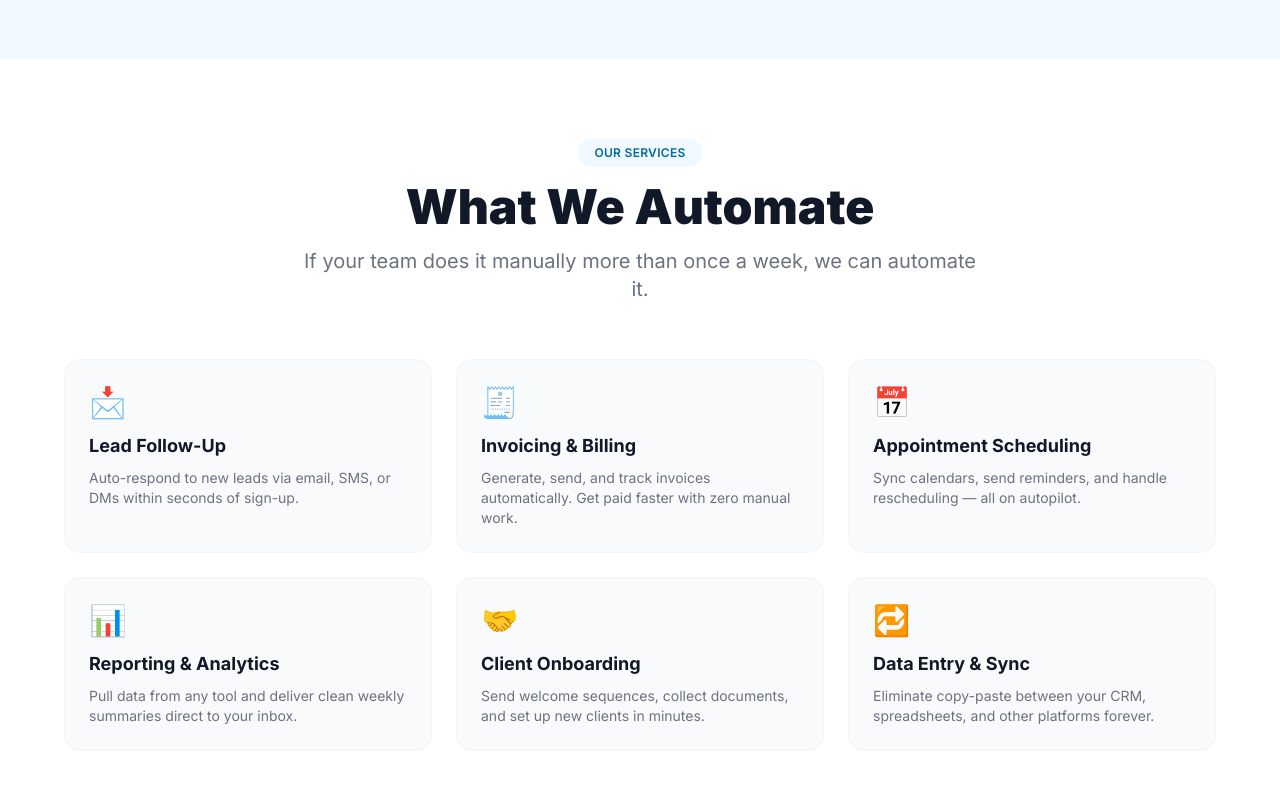
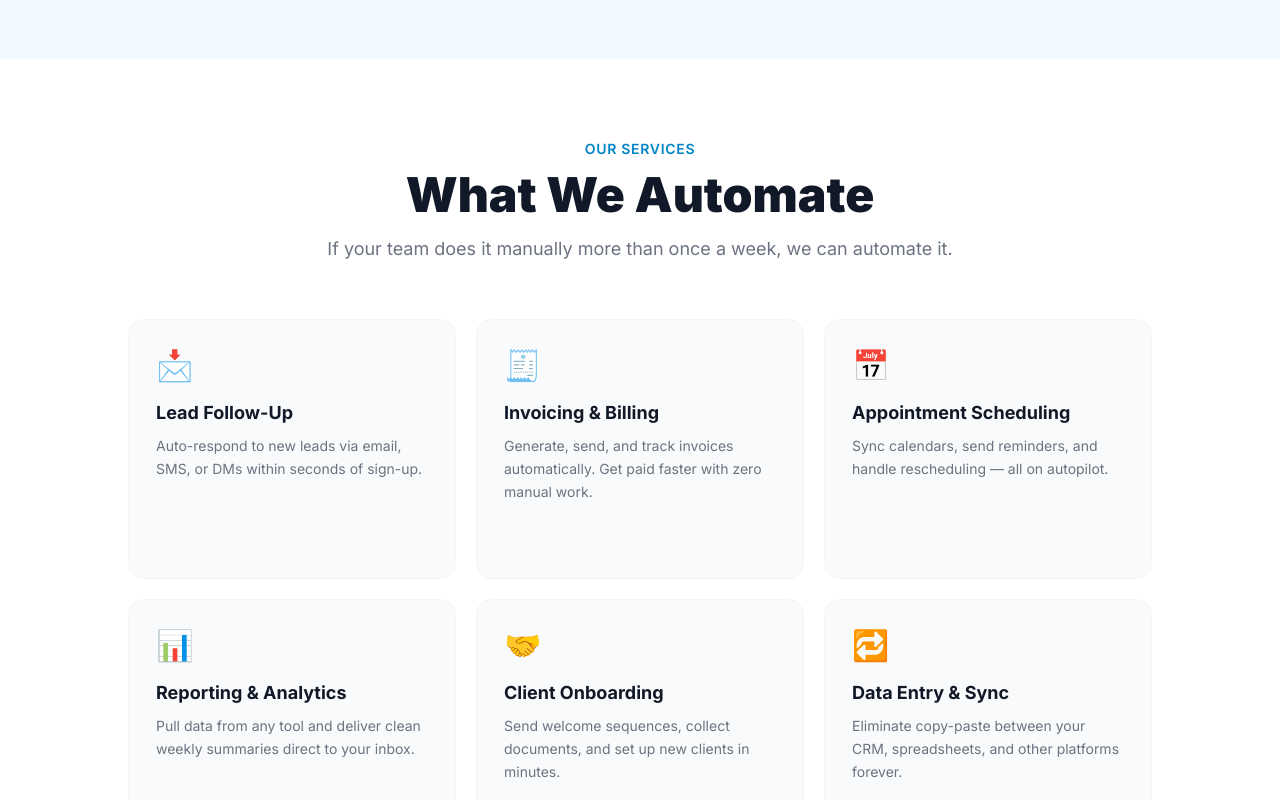
Before and after one commit to dennymypenny/flowzone-ai, a Next.js app: page / in a window 1280 px wide. Shown: the part 2320-3120 px from the top of the page. Built offline with nearby package versions, Linux system fonts and the light colour scheme.

Commit message:
Refactor services section to use ServiceCards component
Replaced the services section with a ServiceCards component for better modularity.

```diff
--- a/src/app/page.tsx
+++ b/src/app/page.tsx
@@ -1,5 +1,6 @@
 import Link from "next/link";
 import DemoAnimation from "@/components/DemoAnimation";
+import ServiceCards from "@/components/ServiceCards";
 import type { Metadata } from "next";
 
 export const metadata: Metadata = {
@@ -126,53 +127,7 @@ export default function Home() {
       </section>
 
       {/* What we automate */}
-      <section className="bg-white py-20 px-6">
-        <div className="max-w-6xl mx-auto">
-          <div className="text-center mb-14">
-            <div className="inline-flex items-center gap-2 bg-sky-50 text-sky-700 text-xs font-semibold px-4 py-1.5 rounded-full mb-4 tracking-wide uppercase">
-              Our Services
-            </div>
-            <h2 className="text-4xl md:text-5xl font-black text-gray-900 mb-4">
-              What We Automate
-            </h2>
-            <p className="text-xl text-gray-500 max-w-2xl mx-auto">
-              If your team does it manually more than once a week, we can automate it.
-            </p>
-          </div>
-          <div className="grid sm:grid-cols-2 lg:grid-cols-3 gap-6">
-            <div className="bg-gray-50 rounded-2xl p-6 hover:bg-sky-50 transition-colors border border-gray-100">
-              <div className="text-3xl mb-3">📩</div>
-              <h3 className="font-bold text-gray-900 text-lg mb-2">Lead Follow-Up</h3>
-              <p className="text-gray-500 text-sm">Auto-respond to new leads via email, SMS, or DMs within seconds of sign-up.</p>
-            </div>
-            <div className="bg-gray-50 rounded-2xl p-6 hover:bg-sky-50 transition-colors border border-gray-100">
-              <div className="text-3xl mb-3">🧾</div>
-              <h3 className="font-bold text-gray-900 text-lg mb-2">Invoicing &amp; Billing</h3>
-              <p className="text-gray-500 text-sm">Generate, send, and track invoices automatically. Get paid faster with zero manual work.</p>
-            </div>
-            <div className="bg-gray-50 rounded-2xl p-6 hover:bg-sky-50 transition-colors border border-gray-100">
-              <div className="text-3xl mb-3">📅</div>
-              <h3 className="font-bold text-gray-900 text-lg mb-2">Appointment Scheduling</h3>
-              <p className="text-gray-500 text-sm">Sync calendars, send reminders, and handle rescheduling — all on autopilot.</p>
-            </div>
-            <div className="bg-gray-50 rounded-2xl p-6 hover:bg-sky-50 transition-colors border border-gray-100">
-              <div className="text-3xl mb-3">📊</div>
-              <h3 className="font-bold text-gray-900 text-lg mb-2">Reporting &amp; Analytics</h3>
-              <p className="text-gray-500 text-sm">Pull data from any tool and deliver clean weekly summaries direct to your inbox.</p>
-            </div>
-            <div className="bg-gray-50 rounded-2xl p-6 hover:bg-sky-50 transition-colors border border-gray-100">
-              <div className="text-3xl mb-3">🤝</div>
-              <h3 className="font-bold text-gray-900 text-lg mb-2">Client Onboarding</h3>
-              <p className="text-gray-500 text-sm">Send welcome sequences, collect documents, and set up new clients in minutes.</p>
-            </div>
-            <div className="bg-gray-50 rounded-2xl p-6 hover:bg-sky-50 transition-colors border border-gray-100">
-              <div className="text-3xl mb-3">🔁</div>
-              <h3 className="font-bold text-gray-900 text-lg mb-2">Data Entry &amp; Sync</h3>
-              <p className="text-gray-500 text-sm">Eliminate copy-paste between your CRM, spreadsheets, and other platforms forever.</p>
-            </div>
-          </div>
-        </div>
-      </section>
+      <ServiceCards />
 
       {/* Testimonials */}
       <section className="bg-sky-50 py-20 px-6">
```
